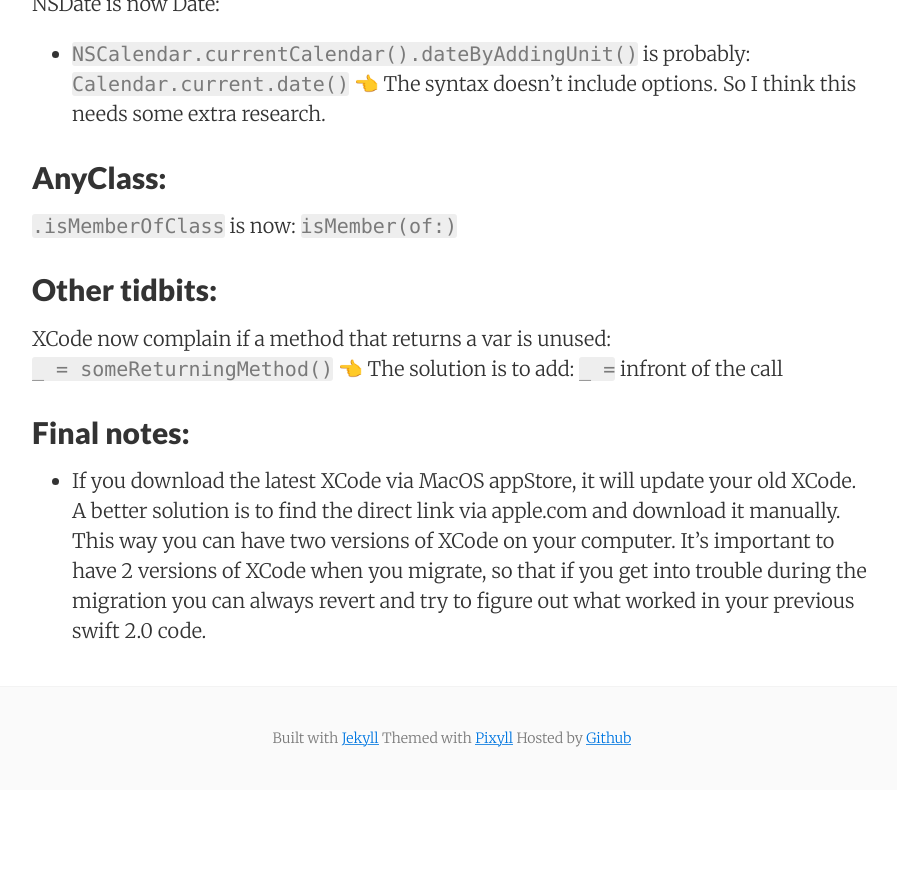
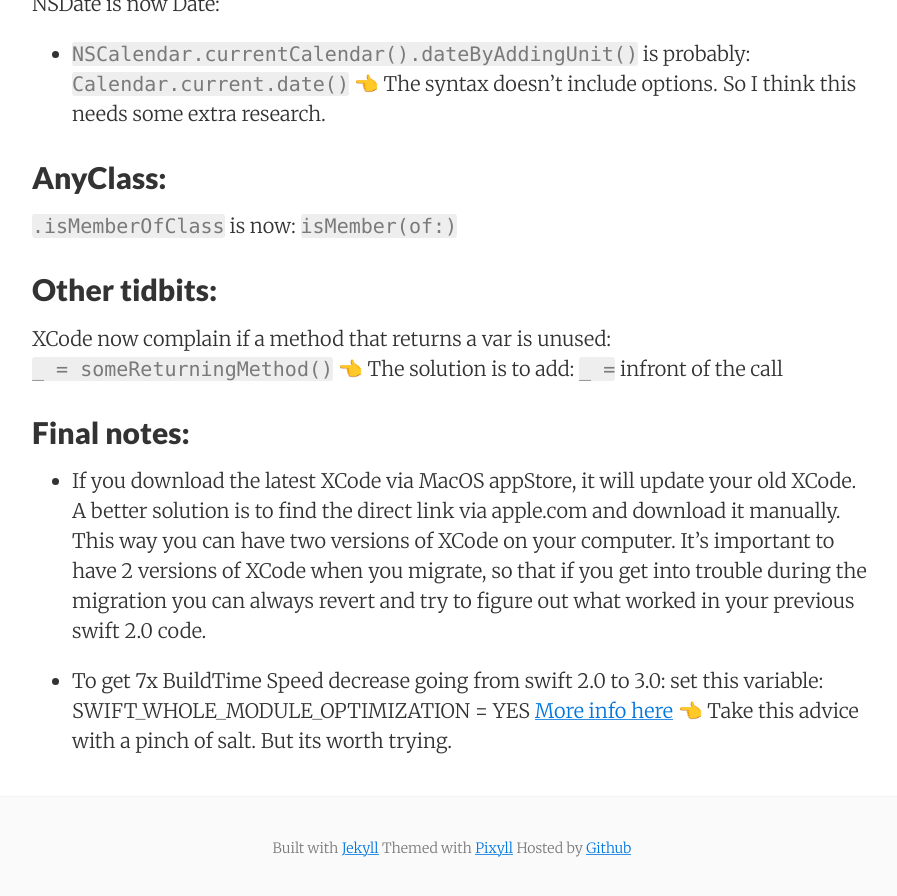
Before and after one commit to stylekit/stylekit.github.io, a Jekyll site: the page built from _posts/2017-01-12-swift-3-migration.md, in a window 1280 px wide and 900 px high, scrolled down 3185 px. Shown: the top 896 px of the window, without its empty margins (188-1085 px from the left). Built offline with Jekyll 4.4.1, drawn with Linux system fonts in a browser that asks for light colours; nearby versions of some CDN libraries; comment, search, counter and statistics services are not loaded; before the commit the page ends 3975 px from its top, so only the background shows below that; some of the changed text lies outside the part shown.

Commit message:
Files modified: 1


Modified 1 file:
_posts/2017-01-12-swift-3-migration.md

```diff
--- a/_posts/2017-01-12-swift-3-migration.md
+++ b/_posts/2017-01-12-swift-3-migration.md
@@ -102,3 +102,5 @@ XCode now complain if a method that returns a var is unused:
 
 ## Final notes:
 - If you download the latest XCode via MacOS appStore, it will update your old XCode. A better solution is to find the direct link via apple.com and download it manually. This way you can have two versions of XCode on your computer. It's important to have 2 versions of XCode when you migrate, so that if you get into trouble during the migration you can always revert and try to figure out what worked in your previous swift 2.0 code.
+
+- To get 7x BuildTime Speed decrease going from swift 2.0 to 3.0: set this variable: SWIFT_WHOLE_MODULE_OPTIMIZATION = YES [More info here](http://www.splinter.com.au/blog/) 👈 Take this advice with a pinch of salt. But its worth trying.
```
